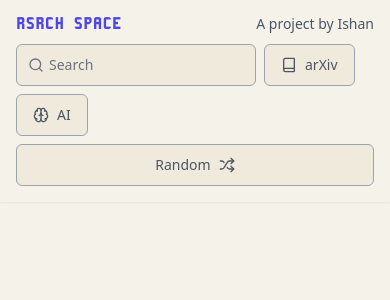
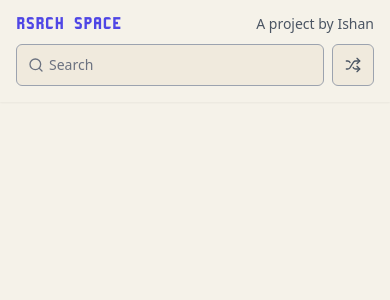
Before and after one commit to ishan0102/rsrch.space, a Next.js app in the folder client/: page / in a window 390 px wide. Shown: the top 300 px of the page. Built offline with nearby package versions, Linux system fonts and the light colour scheme; no server answers; the database is empty.

Commit message:
Fix mobile view, remove filters

```diff
--- a/client/components/home-client.tsx
+++ b/client/components/home-client.tsx
@@ -69,7 +69,7 @@ export default function HomeClient({ entries }: HomeClientProps) {
                     <XIcon className="h-3.5 w-3.5" />
                   </button>
                 )}
-                <div className="relative max-w-[240px] flex-grow">
+                <div className="relative flex-grow sm:max-w-[240px]">
                   <div className="pointer-events-none absolute inset-y-0 left-0 flex items-center pl-3">
                     <SearchIcon className="h-4 w-4 text-gray-500" />
                   </div>
@@ -86,7 +86,7 @@ export default function HomeClient({ entries }: HomeClientProps) {
                 </div>
                 <button
                   onClick={() => handleFilterToggle("arxiv")}
-                  className={`flex h-[42px] items-center justify-center rounded-md border border-gray-400 ${
+                  className={`hidden sm:flex h-[42px] items-center justify-center rounded-md border border-gray-400 ${
                     filters.arxiv
                       ? "bg-primary text-white"
                       : "bg-[#f0eadd] text-gray-600"
@@ -99,7 +99,7 @@ export default function HomeClient({ entries }: HomeClientProps) {
                 </button>
                 <button
                   onClick={() => handleFilterToggle("ai")}
-                  className={`flex h-[42px] items-center justify-center rounded-md border border-gray-400 ${
+                  className={`hidden sm:flex h-[42px] items-center justify-center rounded-md border border-gray-400 ${
                     filters.ai
                       ? "bg-primary text-white"
                       : "bg-[#f0eadd] text-gray-600"
@@ -110,10 +110,16 @@ export default function HomeClient({ entries }: HomeClientProps) {
                   />
                   <span>AI</span>
                 </button>
+                <button
+                  onClick={handleShuffleClick}
+                  className="flex sm:hidden h-[42px] w-[42px] items-center justify-center rounded-md border border-gray-400 bg-[#f0eadd] text-gray-600"
+                >
+                  <ShuffleIcon className="h-4 w-4 text-gray-600" />
+                </button>
               </div>
               <button
                 onClick={handleShuffleClick}
-                className="flex h-[42px] items-center justify-center rounded-md border border-gray-400 bg-[#f0eadd] px-4 py-2.5 text-sm font-medium text-gray-600"
+                className="hidden sm:flex h-[42px] items-center justify-center rounded-md border border-gray-400 bg-[#f0eadd] px-4 py-2.5 text-sm font-medium text-gray-600"
               >
                 <span className="mr-2">Random</span>
                 <ShuffleIcon className="h-4 w-4 text-gray-600" />
```
Also changed, not shown: client/tsconfig.json (+5 -2 lines).
